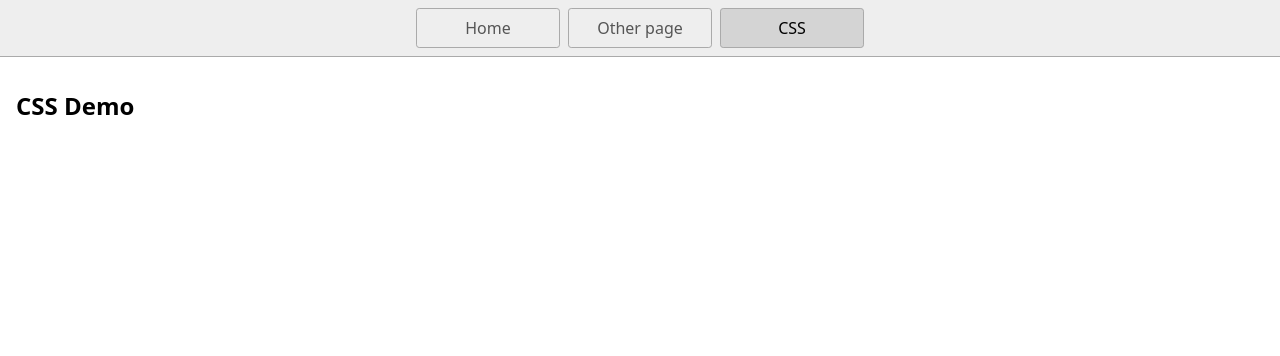
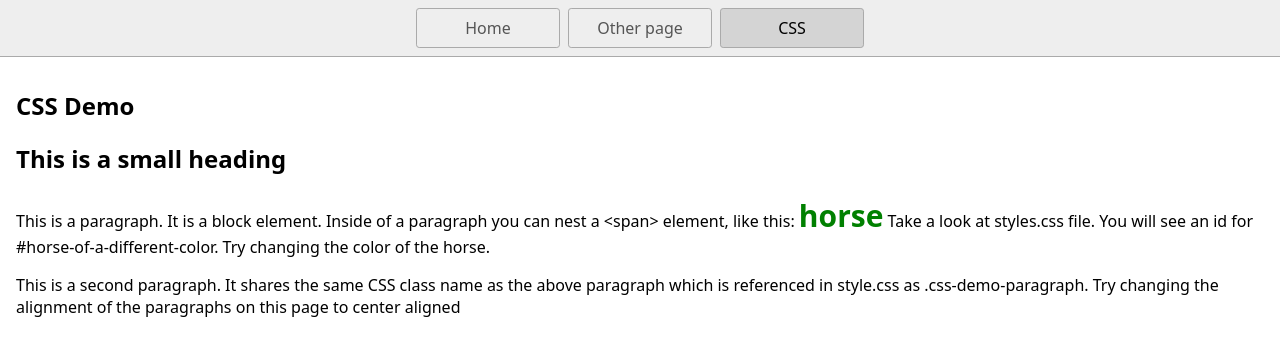
Before and after one commit to patriciakinsman/html-css-demo, a plain HTML site: page css.html in a window 1280 px wide. Drawn offline with Linux system fonts and the light colour scheme.

Commit message:
2 files modified

```diff
--- a/css.html
+++ b/css.html
@@ -15,6 +15,22 @@
     </nav>
     <main>
       <h1>CSS Demo</h1>
+      <h2>This is a small heading</h2>
+      <p class="css-demo-paragraph">
+        This is a paragraph. It is a block element. Inside of a paragraph you
+        can nest a &lt;span&gt; element, like this:
+        <span id="horse-of-a-different-color">horse</span> Take a look at
+        styles.css file. You will see an id for #horse-of-a-different-color. Try
+        changing the color of the horse.
+      </p>
+      <p class="css-demo-paragraph">
+        This is a second paragraph. It shares the same CSS class name as the
+        above paragraph which is referenced in style.css as .css-demo-paragraph.
+        Try changing the alignment of the paragraphs on this page to center
+        aligned
+      </p>
+
+      <p></p>
     </main>
   </body>
 </html>
--- a/styles.css
+++ b/styles.css
@@ -44,3 +44,13 @@ h1 {
   font-weight: bold;
   font-size: 1.5rem;
 }
+
+#horse-of-a-different-color {
+  color: green;
+  font-weight: bold;
+  font-size: 30px;
+}
+
+.css-demo-paragraph {
+  text-align: left;
+}
```
